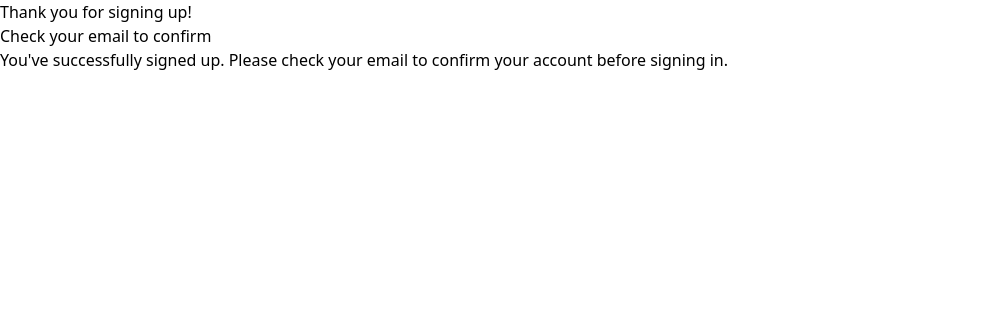
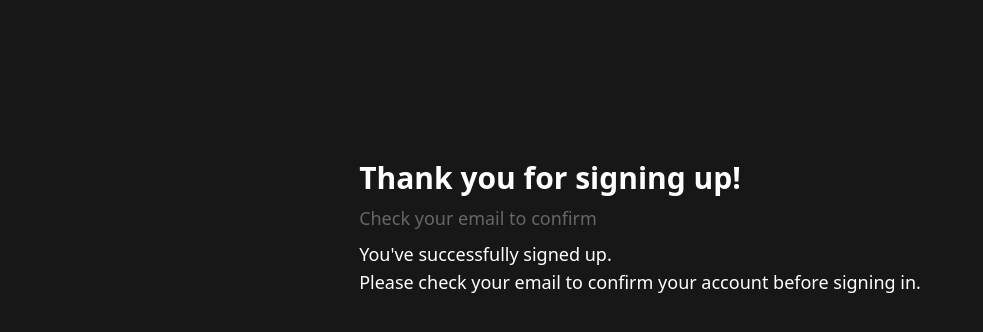
Before and after one commit to ApisitKhakmueang/booking-conference-room, a Next.js app in the folder front-end/: page /auth/sign-up-success in a window 1280 px wide. Shown: the top 332 px of the page, without its empty margins (0-983 px from the left). Built offline with nearby package versions, Linux system fonts and the light colour scheme.

Commit message:
Separate client side and server side from sign-up-success.tsx

```diff
--- a/front-end/src/app/auth/sign-up-success/page.tsx
+++ b/front-end/src/app/auth/sign-up-success/page.tsx
@@ -1,11 +1,7 @@
+import SignUpSuccessForm from "@/components/auth/sign-up-success-form"
+
 export default function Page() {
   return (
-    <div>
-      <p>Thank you for signing up!</p>
-      <p>Check your email to confirm</p>
-      <p>
-        You&apos;ve successfully signed up. Please check your email to confirm your account before signing in.
-      </p>
-    </div>
+    <SignUpSuccessForm />
   )
 }
--- /dev/null
+++ b/front-end/src/components/auth/sign-up-success-form.tsx
@@ -0,0 +1,16 @@
+'use client'
+
+import AuthLayout from "@/components/auth/auth-layout"
+
+export default function SignUpSuccessForm() {
+  return (
+    <AuthLayout>
+      <p className="text-3xl font-semibold">Thank you for signing up!</p>
+      <p className="text-slate">Check your email to confirm</p>
+      <p>
+        You&apos;ve successfully signed up. <br />
+        Please check your email to confirm your account before signing in.
+      </p>
+    </AuthLayout>
+  )
+}
```
